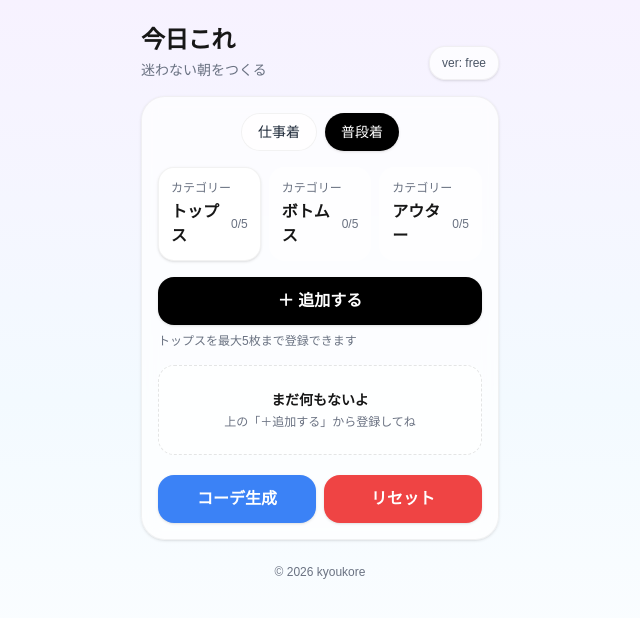
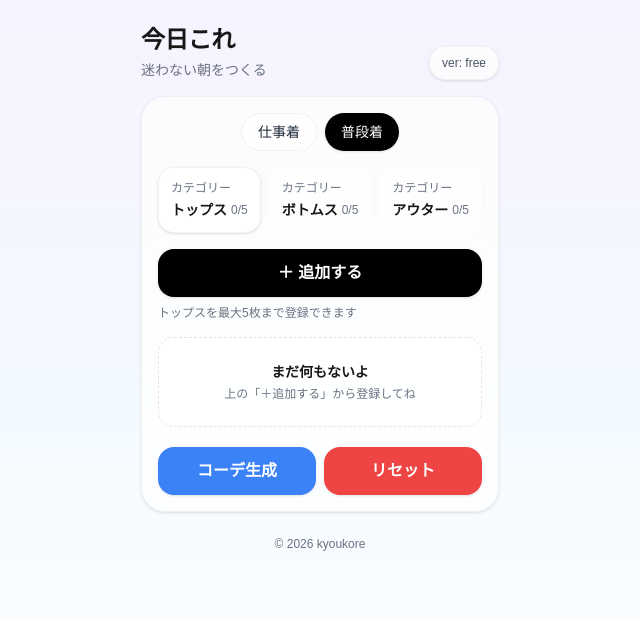
Before and after one commit to cheezy030303/kyoukore, a Next.js app: page / in a window 1280 px wide. Shown: the top 618 px of the page, without its empty margins (320-960 px from the left). Built offline with nearby package versions, Linux system fonts and the light colour scheme.

Commit message:
Fix category label wrap

```diff
--- a/src/app/page.tsx
+++ b/src/app/page.tsx
@@ -70,7 +70,9 @@ function SectionTab({
     >
       <div className="text-xs text-gray-500">カテゴリー</div>
       <div className="mt-1 flex items-center justify-between">
-        <div className="font-semibold">{label}</div>
+      <div className="font-semibold whitespace-nowrap text-sm">
+  {label}
+</div>
         <div className="text-xs text-gray-500">{count}/5</div>
       </div>
     </button>
```
